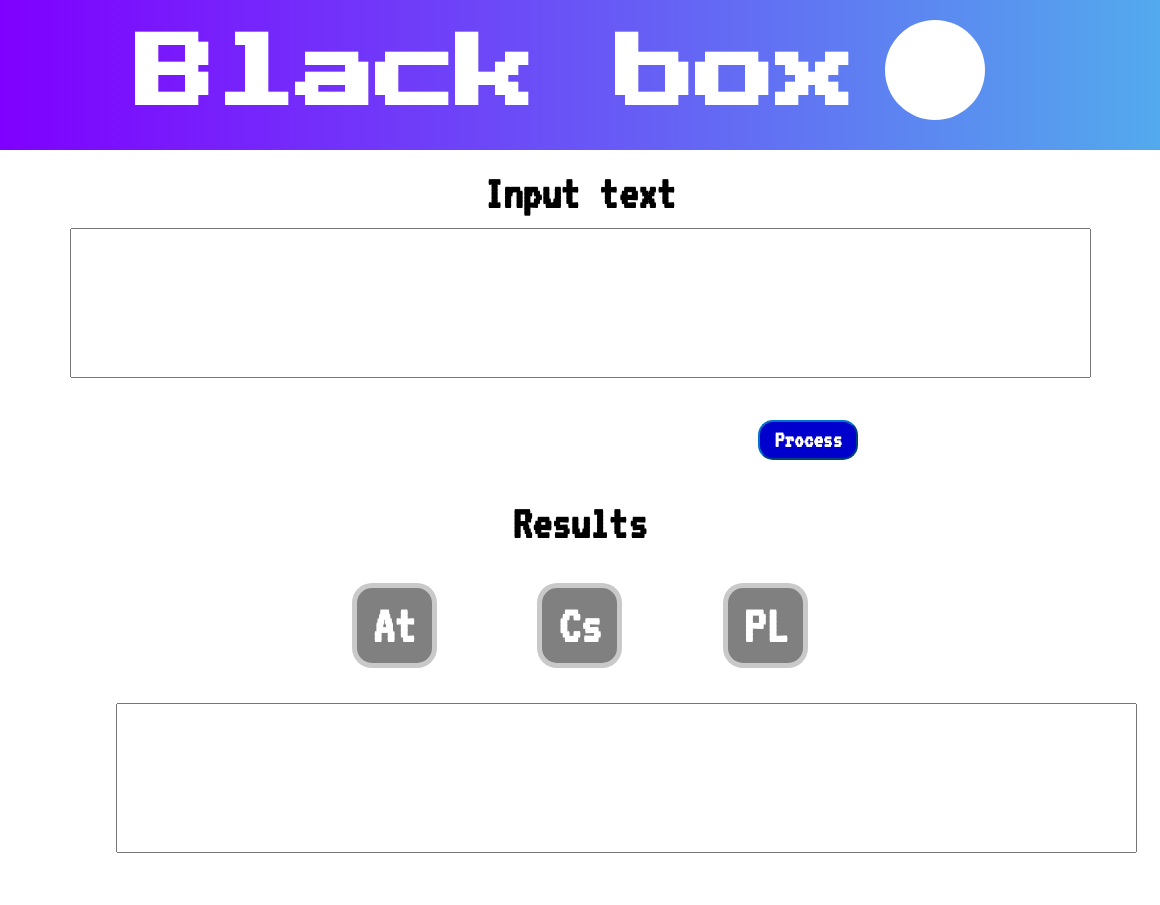
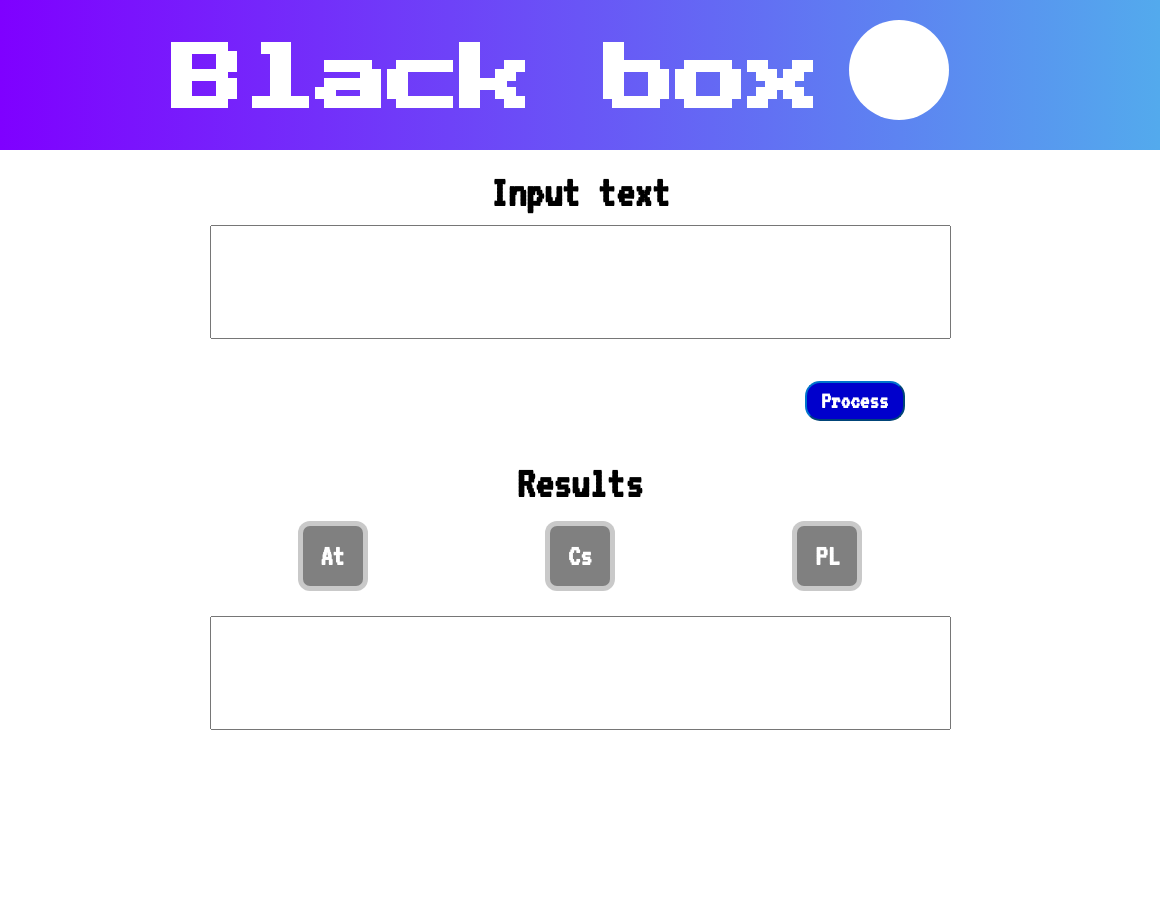
Before and after one commit to DaniilKhortov/BlackBox, a Python web app: template app/templates/index.html in a window 1160 px wide. After the commit the page ends 730 px from the top, so only its background shows below. Run offline with Jinja, Linux system fonts and the light colour scheme; the template is opened without the code that fills it, so the values that code supplies are empty.

Commit message:
Adaptive design
Додано:
- Іконка
(найважливіше нововведення!!!)
- Адаптивність для різних типів екранів

```diff
--- /dev/null
+++ b/app/static/css/desktop.css
@@ -0,0 +1,132 @@
+@media screen and (min-width: 350px) and (max-width: 1270px) {
+    .input-text textarea, .output-field textarea {
+        font-size: 7px;
+    }
+
+    .title h1 {
+        font-size: 36px;
+    }
+
+    .output-field {
+        margin: 0px;
+    }
+
+    .output-types {
+        width: 100%;
+        margin-top: 10px;
+    }
+
+
+    .type-sign-At, .type-sign-Cs, .type-sign-PL {
+        width: 45px;
+        height: 45px;
+        font-size: 24px;
+        border-radius: 7px;
+    }
+
+    .input-text p, .results {
+        font-size: 30px;
+    }
+
+    .input-operators {
+        width: 100%;
+    }
+}
+
+@media screen and (min-width: 450px) and (max-width: 1270px) {
+    .input-operators {
+        width: 80%;
+    }
+
+    .title h1 {
+        font-size: 48px;
+        margin-top: 25px;
+    }
+
+    .output-types {
+        width: 80%;
+        margin-top: 10px;
+    }
+
+    .input-text textarea, .output-field textarea {
+        font-size: 10px;
+    }
+
+    .output-field {
+        margin-top: 20px;
+
+    }
+
+    .input-text p, .results {
+        font-size: 45px;
+    }
+
+
+}
+@media screen and (min-width: 700px) and (max-width: 1270px) {
+    .input-operators {
+        width: 70%;
+    }
+
+    .title h1 {
+        font-size: 56px;
+        margin-top: 25px;
+    }
+
+    .type-sign-At, .type-sign-Cs, .type-sign-PL {
+        width: 60px;
+        height: 60px;
+        font-size: 30px;
+        border-radius: 7px;
+    }
+    .input-text textarea, .output-field textarea {
+        font-size: 14px;
+
+    }
+}
+@media screen and (min-width: 800px) and (max-width: 1270px) {
+
+
+    .output-types {
+
+        margin-top: 10px;
+    }
+
+    .title h1 {
+        font-size: 56px;
+        margin-top: 25px;
+    }
+
+    .type-sign-At, .type-sign-Cs, .type-sign-PL {
+        width: 60px;
+        height: 60px;
+        font-size: 30px;
+        border-radius: 7px;
+    }
+}
+
+@media screen and (min-width: 950px) and (max-width: 1270px) {
+    .input-text textarea, .output-field textarea {
+        font-size: 18px;
+    }
+
+    .output-types {
+
+        margin-top: 10px;
+    }
+
+    .title h1 {
+        font-size: 72px;
+        margin-top: 25px;
+    }
+
+
+}
+
+@media screen and (min-width: 2000px){
+    .input-text textarea, .output-field textarea {
+        font-size: 32px;
+    }
+
+
+}
--- a/app/static/css/style.css
+++ b/app/static/css/style.css
@@ -180,6 +180,8 @@ header {
         background: -webkit-linear-gradient(#f51505, #b81509);
         -webkit-background-clip: text;*/;
         -webkit-text-fill-color: transparent;
+        max-width:80%;
+
     }
 
 
--- a/app/templates/index.html
+++ b/app/templates/index.html
@@ -3,13 +3,15 @@
 <head>
     <meta charset="utf-8">
     <title>Black Box</title>
-    <!--<link rel="icon" href="./icon.png">-->
+
+    <link rel="shortcut icon" href="{{ url_for('static', filename='icon.ico') }}">
     <meta name="viewport" content="width=device-width,initial-scale=1">
     <meta name="description" content="description(not required)">
 
     <!--main styles-->
 
     <link rel="stylesheet" href="{{ url_for('static', filename='css/style.css') }}">
+    <link rel="stylesheet" href="{{ url_for('static', filename='css/desktop.css') }}">
 
     <!--<link rel="stylesheet" href="css/style.css">-->
 
```
Also changed, not shown: app/static/icon.ico (added).
